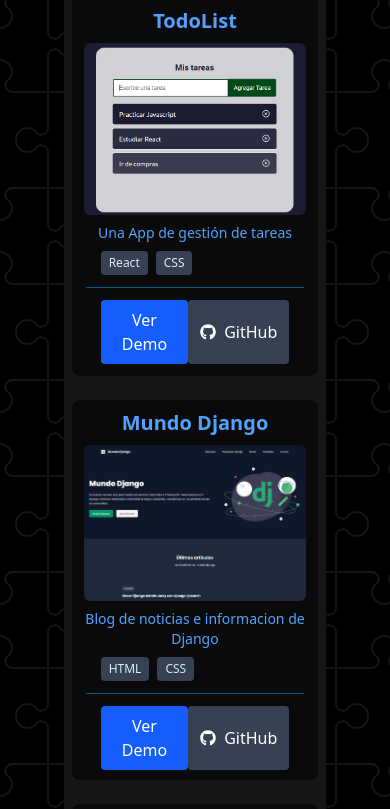
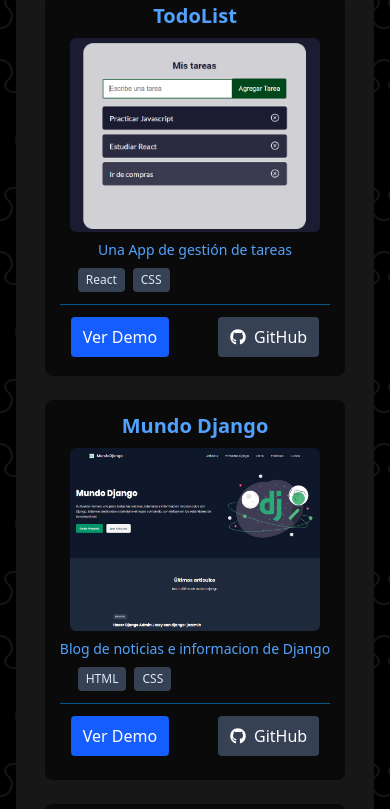
Before and after one commit to christianberti/christianberti.github.io, a React (Vite) app: page / in a window 390 px wide. Shown: the part 916-1725 px from the top of the page. Built offline with nearby package versions, Linux system fonts and the light colour scheme; what tailwindcss-animated would draw is missing.

Commit message:
Mejoras en el diseño y corrección de enlaces

```diff
--- a/package.json
+++ b/package.json
@@ -5,6 +5,8 @@
   "type": "module",
   "scripts": {
     "dev": "vite",
+    "predeploy": "npm run build",
+    "deploy": " gh-pages -d dist",
     "build": "vite build",
     "lint": "eslint .",
     "preview": "vite preview"
@@ -26,6 +28,7 @@
     "eslint": "^9.22.0",
     "eslint-plugin-react-hooks": "^5.2.0",
     "eslint-plugin-react-refresh": "^0.4.19",
+    "gh-pages": "^6.3.0",
     "globals": "^16.0.0",
     "tailwindcss-animated": "^2.0.0",
     "vite": "^6.3.1"
--- a/src/components/ProjectCard.jsx
+++ b/src/components/ProjectCard.jsx
@@ -19,7 +19,7 @@
         ))}
       </div>
       <hr className="border-sky-800 w-[98%] mt-2" />
-      <div className="w-[85%] flex justify-between mt-3">
+      <div className="w-[90%] md:w-[85%] flex justify-between gap-3 my-3">
         <a href={demoLink} target="_blank" className="bg-blue-600 text-white px-3 py-2 rounded hover:bg-blue-800">Ver Demo</a>
         <a href={repoLink} target="_blank" className="flex items-center gap-2 bg-gray-700 text-white px-3 py-2 rounded hover:bg-gray-800">
           <FaGithub />
--- a/src/components/Projects.jsx
+++ b/src/components/Projects.jsx
@@ -4,7 +4,7 @@
 const Projects = () => {
 
   return (
-    <section id="projects" className="px-16 xl:px-26 min-h-[90vh] text-center pt-18 pb-0">
+    <section id="projects" className="px-4 md:px-18 xl:px-26 min-h-[90vh] text-center pt-18 pb-0">
       <h2 className="text-2xl md:text-4xl font-bold mb-6">Mis Proyectos</h2>
       <div className="min-h-[200px] p-6 px-2 bg-neutral-900 flex flex-wrap justify-center gap-6 content-center rounded-xl">
         {projects.map((project, index) => (
--- a/src/data/ProjectsData.js
+++ b/src/data/ProjectsData.js
@@ -4,7 +4,7 @@
     title: "TodoList",
     subtitle: "Una App de gestión de tareas",
     description: "Este proyecto fue creado para practicar gestión de estado en React, manipulación de listas dinámicas y renderizado condicional. Permite organizar tareas de forma intuitiva mientras refuerza conceptos basicos de React.",
-    image: "src/images/TodoList.png",
+    image: "./src/images/TodoList.png",
     techs: ["React", "CSS"],
     demoLink: "https://christianberti.github.io/TodoList",
     repoLink: "https://github.com/christianberti/TodoList"
@@ -13,7 +13,7 @@
     title: "Mundo Django",
     subtitle: "Blog de noticias e informacion de Django",
     description: "Diseñada con HTML y CSS, esta Landing Page destaca por su estructura clara y diseño responsivo. El enfoque principal fue mejorar la maquetación web, aplicar principios de UX/UI y optimizar estilos para una presentación atractiva.",
-    image: "src/images/MundoDjango.png",
+    image: "./src/images/MundoDjango.png",
     techs: ["HTML", "CSS"],
     demoLink: "https://christianberti.github.io/MundoDjango",
     repoLink: "https://github.com/christianberti/MundoDjango"
@@ -22,7 +22,7 @@
     title: "TodoList",
     subtitle: "Una App de gestión de tareas",
     description: "Este proyecto fue creado para practicar gestión de estado en React, manipulación de listas dinámicas y renderizado condicional. Permite organizar tareas de forma intuitiva mientras refuerza conceptos basicos de React.",
-    image: "src/images/TodoList.png",
+    image: "./src/images/TodoList.png",
     techs: ["React", "CSS"],
     demoLink: "https://christianberti.github.io/TodoList",
     repoLink: "https://github.com/christianberti/TodoList"
@@ -31,7 +31,7 @@
     title: "Mundo Django",
     subtitle: "Blog de noticias e informacion de Django",
     description: "Diseñada con HTML y CSS, esta Landing Page destaca por su estructura clara y diseño responsivo. El enfoque principal fue mejorar la maquetación web, aplicar principios de UX/UI y optimizar estilos para una presentación atractiva.",
-    image: "src/images/MundoDjango.png",
+    image: "./src/images/MundoDjango.png",
     techs: ["HTML", "CSS"],
     demoLink: "https://christianberti.github.io/MundoDjango",
     repoLink: "https://github.com/christianberti/MundoDjango"
--- a/vite.config.js
+++ b/vite.config.js
@@ -5,5 +5,6 @@
 
 // https://vite.dev/config/
 export default defineConfig({
+  base: "/",
   plugins: [tailwindcss(), react()],
 })
```
Also changed, not shown: 6 other files (tests, documents, lock files or other folders).
